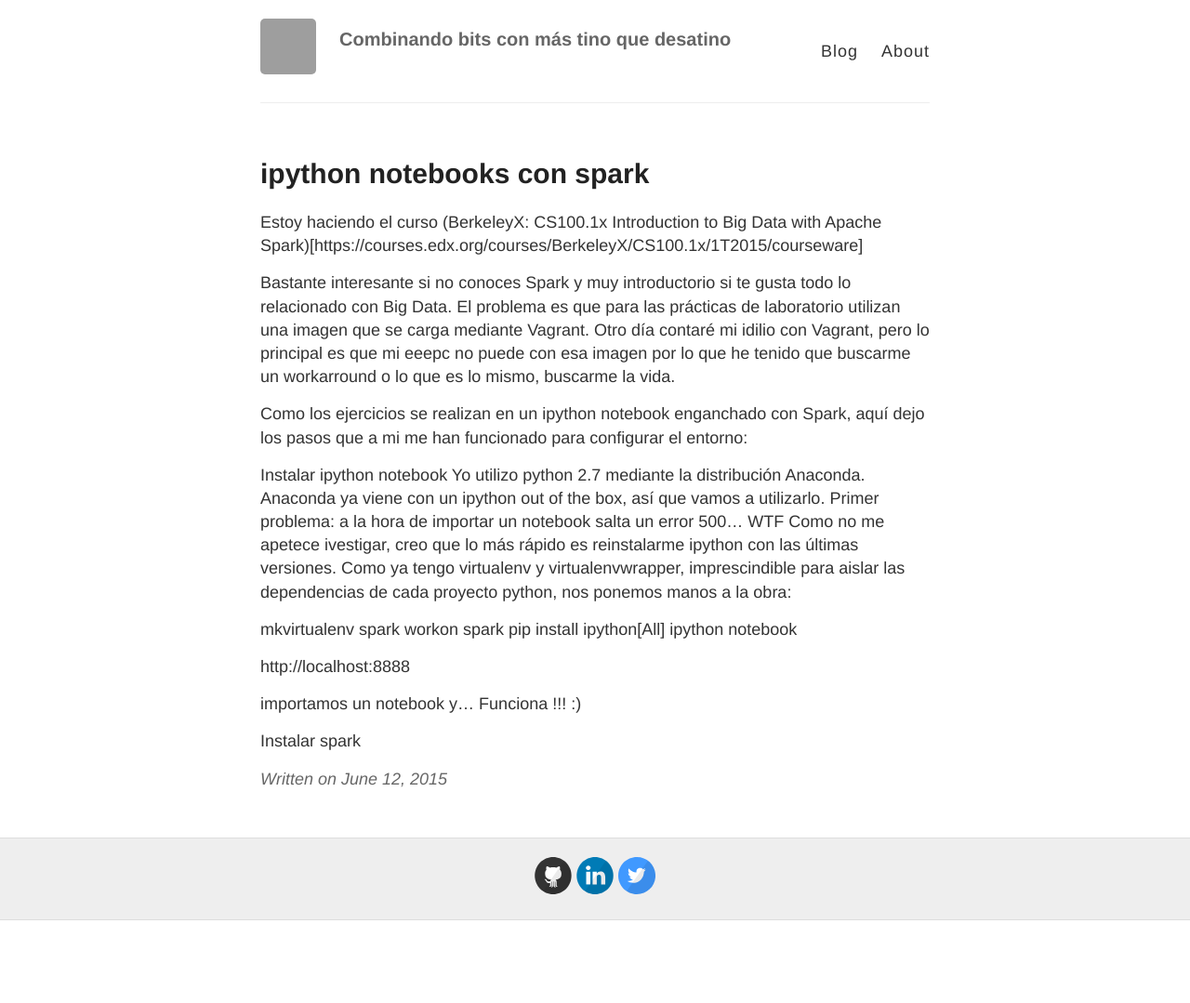
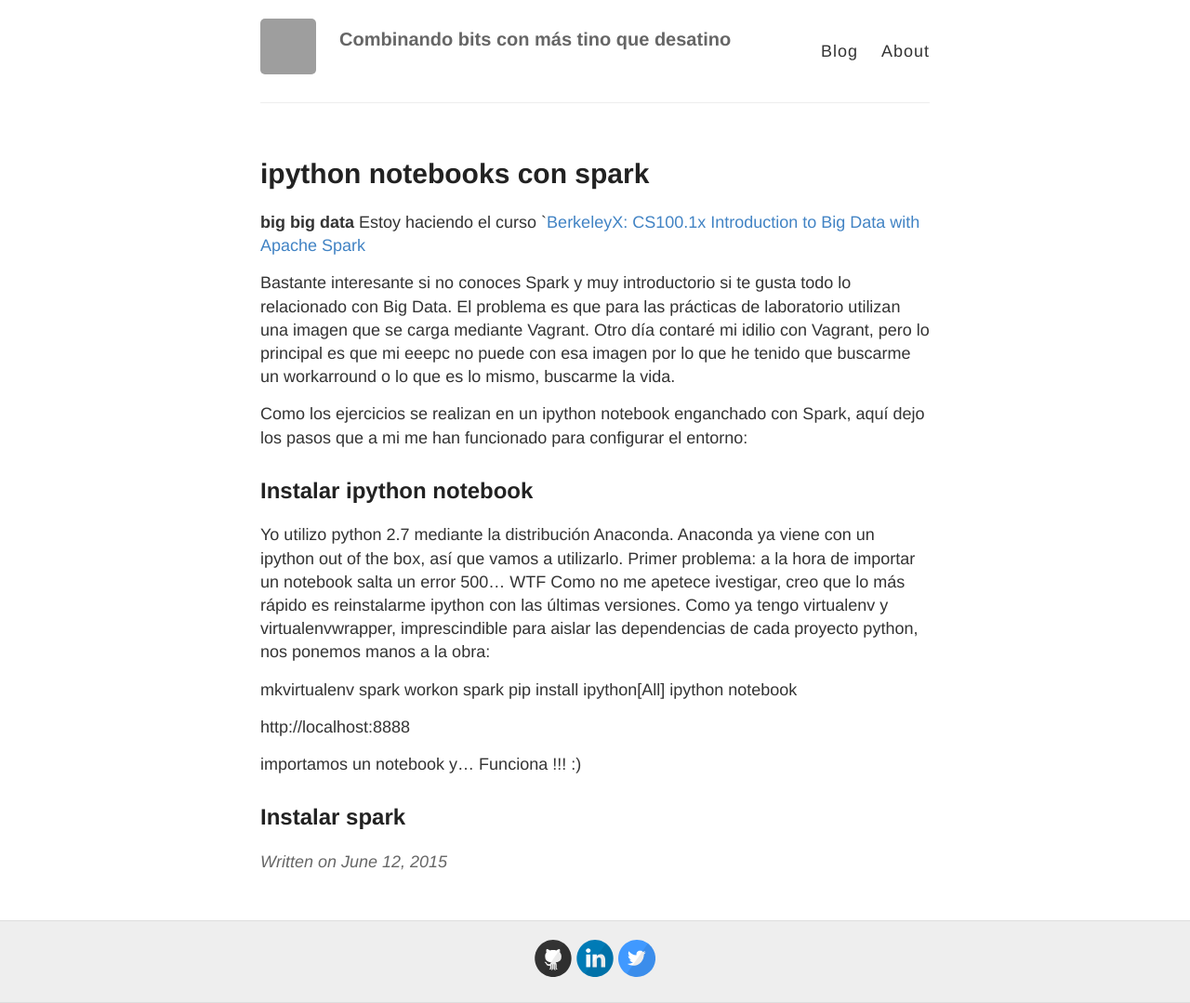
Before and after one commit to alpoza/alpoza.github.io, a Jekyll site: the page built from _posts/2015-6-12-ipython_notebook_with_Spark.md, in a window 1280 px wide. Shown: the whole page at 93% size. Built offline with Jekyll 4.4.1, drawn with Linux system fonts in a browser that asks for light colours; Markdown is read by kramdown in place of the engine named in the settings; comment, search, counter and statistics services are not loaded; before the commit the page ends 990 px from its top, so only the background shows below that; grey boxes are pictures that could not be loaded.

Commit message:
Update 2015-6-12-ipython_notebook_with_Spark.md

```diff
--- a/_posts/2015-6-12-ipython_notebook_with_Spark.md
+++ b/_posts/2015-6-12-ipython_notebook_with_Spark.md
@@ -7,15 +7,15 @@ Tags: python, ipython, notebooks, spark, edx
 Authors: Alberto Poza
 Summary: Configurar notebooks de ipython para ejecutar spark
 ---
-
-Estoy haciendo el curso (BerkeleyX: CS100.1x Introduction to Big Data with Apache Spark)[https://courses.edx.org/courses/BerkeleyX/CS100.1x/1T2015/courseware]
+**big big data**
+Estoy haciendo el curso `[BerkeleyX: CS100.1x Introduction to Big Data with Apache Spark](https://courses.edx.org/courses/BerkeleyX/CS100.1x/1T2015/courseware)
 
 Bastante interesante si no conoces Spark y muy introductorio si te gusta todo lo relacionado con Big Data. El problema es que para las prácticas de laboratorio utilizan una imagen que se carga mediante Vagrant.
 Otro día contaré mi idilio con Vagrant, pero lo principal es que mi eeepc no puede con esa imagen por lo que he tenido que buscarme un workarround o lo que es lo mismo, buscarme la vida.
 
 Como los ejercicios se realizan en un ipython notebook enganchado con Spark, aquí dejo los pasos que a mi me han funcionado para configurar el entorno:
 
-Instalar ipython notebook
+##Instalar ipython notebook
 Yo utilizo python 2.7 mediante la distribución Anaconda. Anaconda ya viene con un ipython out of the box, así que vamos a utilizarlo.
 Primer problema: a la hora de importar un notebook salta un error 500... WTF
 Como no me apetece ivestigar, creo que lo más rápido es reinstalarme ipython con las últimas versiones.
@@ -30,4 +30,4 @@ http://localhost:8888
 
 importamos un notebook y... Funciona !!! :)
 
-Instalar spark
+##Instalar spark
```
